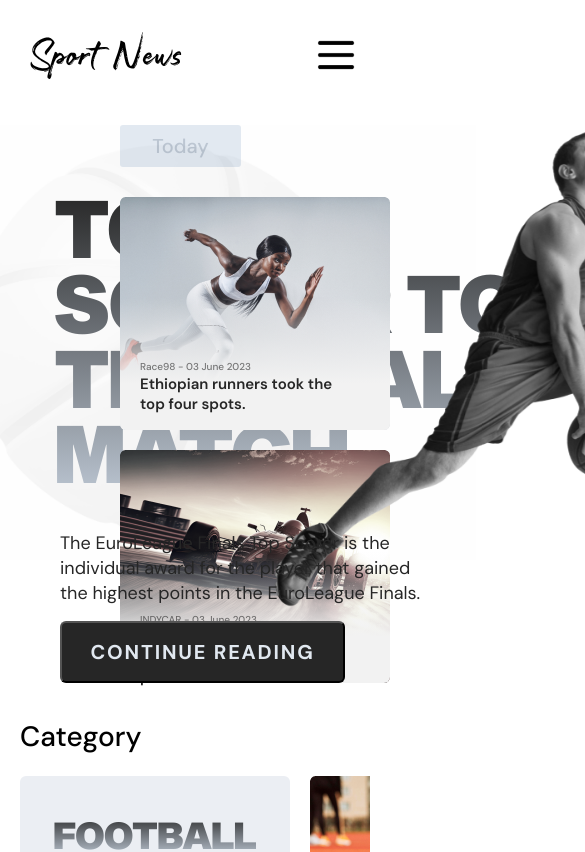
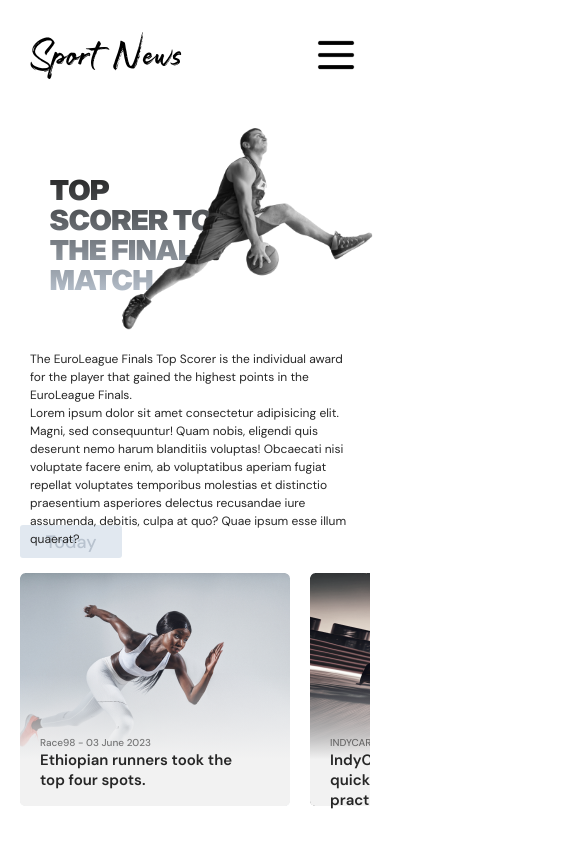
Before and after one commit to Harikrishnan14/SportsNews, a React (Create React App) app: page / in a window 390 px wide. Shown: the top 852 px of the page, 585 px wide, since content can reach past the window. Built offline with nearby package versions, Linux system fonts and the light colour scheme; the HTML template or start-up script is replaced by a standard one.

Commit message:
Responsive Hero

```diff
--- a/src/components/Hero/Hero.css
+++ b/src/components/Hero/Hero.css
@@ -1,10 +1,11 @@
 .Hero {
-    width: 100%;
+    /* width: 100%; */
     /* max-width: 1383px; */
     max-width: 1170px;
     margin-left: auto;
     margin-right: auto;
     margin-bottom: 35px;
+    /* max-height: 618px; */
 }
 
 .hero-contents {
@@ -29,7 +30,7 @@
 .hero-bg-text h2 {
 
     width: 470px;
-    height: 300px;
+    /* height: 300px; */
 
     font-family: Sequel Sans;
     font-size: 80px;
@@ -67,7 +68,9 @@
     align-items: flex-start;
     justify-content: center;
     position: absolute;
-    bottom: 0;
+    /* bottom: 0; */
+    top: 405px;
+    right: 324px;
 }
 
 .hero-text-and-button>div {
@@ -141,7 +144,7 @@
     position: absolute;
     bottom: 0;
     left: 0;
-    border-radius: 6px;
+    border-radius: 5px;
     width: 270px;
     height: 132px;
     background: linear-gradient(360deg, #F2F2F2 35.23%, rgba(242, 242, 242, 0) 100%);
@@ -178,3 +181,259 @@
     text-align: left;
     color: #262626;
 }
+
+.hero-text-and-button-responsive,
+.responsive-hero-card {
+    display: none;
+}
+
+@media screen and (max-width: 1200px) {
+
+    .Hero {
+        margin: 0px 20px;
+        z-index: auto;
+        margin-bottom: 35px;
+    }
+
+    .hero-contents {
+        flex-direction: column;
+    }
+
+    .hero-right-div {
+        display: flex;
+        justify-content: space-between;
+    }
+
+    .hero-right {
+        width: 100%;
+        margin-top: 40rem;
+    }
+
+    .today {
+        margin-bottom: 15px;
+    }
+
+    .hero-card {
+        margin-top: 0;
+    }
+
+    .hero-card:last-child {
+        margin-right: 0;
+    }
+
+    .hero-text-and-button>button {
+        display: none;
+    }
+
+    .hero-text-and-button-responsive {
+        display: flex;
+    }
+
+    .hero-bg-text {
+        position: absolute;
+        left: 55px;
+    }
+
+    .basketball-player {
+        left: 320px;
+    }
+
+    .hero-text-and-button>div {
+        width: 100%;
+    }
+
+    .hero-text-and-button {
+        bottom: 260px;
+        right: 0;
+        top: 500px;
+        padding: 0px 10px;
+        height: fit-content;
+    }
+
+    .responsive-hero-card {
+        display: flex;
+    }
+
+}
+
+@media screen and (max-width: 1025px) {
+    .hero-right {
+        margin-top: 42rem;
+    }
+}
+
+@media screen and (max-width: 970px) {
+
+    .Hero {
+        margin-bottom: 25px;
+    }
+
+    .hero-bg-text {
+        position: absolute;
+        left: 30px;
+    }
+
+    .basketball-player {
+        left: 295px;
+        width: 450px;
+    }
+
+    .hero-right {
+        margin-top: 37rem;
+    }
+
+    .hero-bg-text h2 {
+        width: 400px;
+        font-size: 65px;
+        line-height: 60px;
+    }
+
+    .hero-bg-text {
+        left: 75px;
+    }
+
+    .basketball-bg {
+        height: 390px;
+    }
+
+    .hero-right-div {
+        overflow-x: auto;
+        overflow-y: hidden;
+    }
+
+    .hero-card {
+        margin-right: 20px;
+        margin-bottom: 30px;
+    }
+
+    .hero-text-and-button {
+        top: 400px;
+    }
+}
+
+@media screen and (max-width: 769px) {
+
+    .hero-bg-text {
+        left: 45px;
+    }
+
+    .basketball-bg {
+        height: 350px;
+    }
+
+    .hero-bg-text h2 {
+        width: 390px;
+        font-size: 60px;
+        line-height: 55px;
+        left: 45px;
+    }
+
+    .basketball-player {
+        left: 255px;
+    }
+
+    .hero-text-and-button {
+        top: 390px;
+    }
+
+    .hero-right {
+        margin-top: 38rem;
+    }
+}
+
+@media screen and (max-width: 426px) {
+    .basketball-bg {
+        display: none;
+    }
+
+    .hero-bg-text h2 {
+        width: 180px;
+        font-size: 28px;
+        line-height: 30px;
+        left: -15px;
+        top: 50px;
+    }
+
+    .basketball-player {
+        left: 100px;
+        width: 255px;
+    }
+
+    .hero-text-and-button {
+        top: 225px;
+    }
+
+    .hero-text-and-button>div {
+        font-size: 12px;
+        line-height: 18px;
+    }
+
+    .hero-right {
+        margin-top: 25rem;
+    }
+
+    .today {
+        width: 70px;
+        height: 25px;
+    }
+
+    .today p {
+        font-size: 18px;
+    }
+}
+
+@media screen and (max-width: 376px) {
+    .basketball-player {
+        left: 77px;
+        width: 230px;
+    }
+
+    .hero-bg-text h2 {
+        width: 155px;
+        font-size: 24px;
+        line-height: 25px;
+        left: -19px;
+        top: 45px;
+    }
+
+    .hero-text-and-button {
+        top: 200px;
+    }
+
+    .hero-text-and-button>div {
+        font-size: 10px;
+        line-height: 15px;
+    }
+
+    .hero-right {
+        margin-top: 22rem;
+    }
+
+    .today {
+        width: 60px;
+        height: 25px;
+    }
+
+    .today p {
+        font-size: 16px;
+    }
+}
+
+@media screen and (max-width: 321px) {
+    .basketball-player {
+        left: 60px;
+        width: 200px;
+    }
+
+    .hero-bg-text h2 {
+        width: 130px;
+        font-size: 20px;
+        line-height: 20px;
+        left: -28px;
+        top: 45px;
+    }
+
+    .hero-text-and-button {
+        top: 165px;
+    }
+}
--- a/src/components/Hero/Hero.js
+++ b/src/components/Hero/Hero.js
@@ -3,6 +3,7 @@ import './Hero.css'
 import { heroData } from '../../Assets/Data/heroData'
 import BasketBall from '../../Assets/imgs/basketball_sport_icon_in_minimalist_3d_render_2 1.png'
 import BasketballPlayer from '../../Assets/imgs/basketball-player-action-sunset 1.png'
+import Woman from '../../Assets/imgs/beautiful-young-african-woman-sports-clothing-running-against-gray-background 1.png'
 
 const Hero = () => {
 
@@ -10,6 +11,7 @@ const Hero = () => {
   return (
     <div className='Hero'>
       <div className="hero-contents">
+        <div className='hero-left'>
 
           <div className='hero-bg-text'>
             <img src={BasketBall} alt="" className='basketball-bg' />
@@ -21,7 +23,7 @@ const Hero = () => {
             <div className='hero-text-and-button'>
               <div>
                 The EuroLeague Finals Top Scorer is the individual award for the player that gained the highest points in the EuroLeague Finals.
-              <p style={{ display: expanded ? "flex" : "none" }}>
+                <p className='hero-text-and-button-responsive' style={{ display: expanded ? "flex" : "" }}>
                   Lorem ipsum dolor sit amet consectetur adipisicing elit. Magni, sed consequuntur! Quam nobis, eligendi quis deserunt nemo harum blanditiis voluptas! Obcaecati nisi voluptate facere enim, ab voluptatibus aperiam fugiat repellat voluptates temporibus molestias et distinctio praesentium asperiores delectus recusandae iure assumenda, debitis, culpa at quo? Quae ipsum esse illum quaerat?
                 </p>
               </div>
@@ -31,10 +33,13 @@ const Hero = () => {
             </div>
           </div>
 
+        </div>
+
         <div className='hero-right'>
           <div className="today">
             <p>Today</p>
           </div>
+          <div className='hero-right-div'>
             {heroData.map((item, index) => (
               index === heroData.length - 1 && !expanded ? null : (
                 <div className='hero-card' key={item.id}>
@@ -47,6 +52,17 @@ const Hero = () => {
                 </div>
               )
             ))}
+
+            <div className='hero-card responsive-hero-card'>
+              <div className="hero-card-overlay"></div>
+              <img src={Woman} alt="" />
+              <div className='hero-card-text'>
+                <span>Race98 - 03 June 2023</span>
+                <h6>Ethiopian runners took the top four spots.</h6>
+              </div>
+            </div>
+
+          </div>
         </div>
 
       </div>
```
Lines whose indentation alone changed are shown as unchanged.
